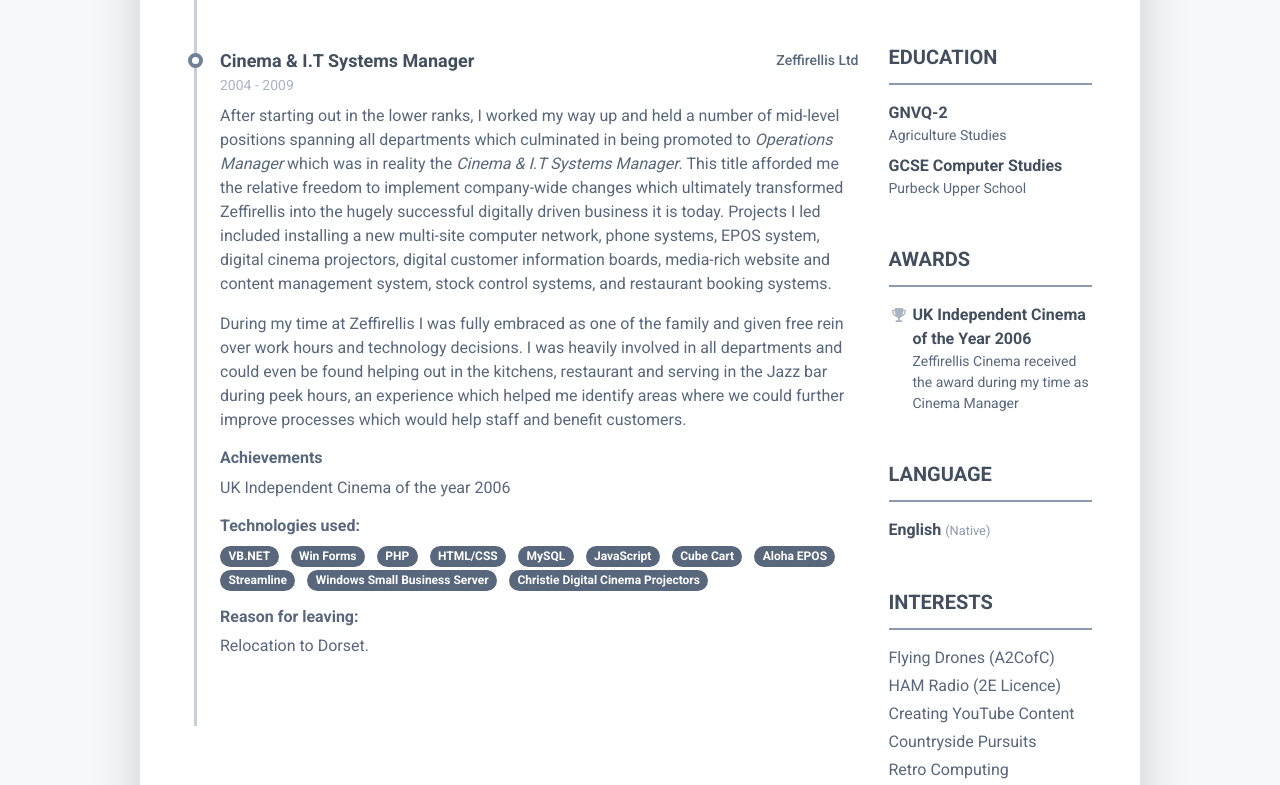
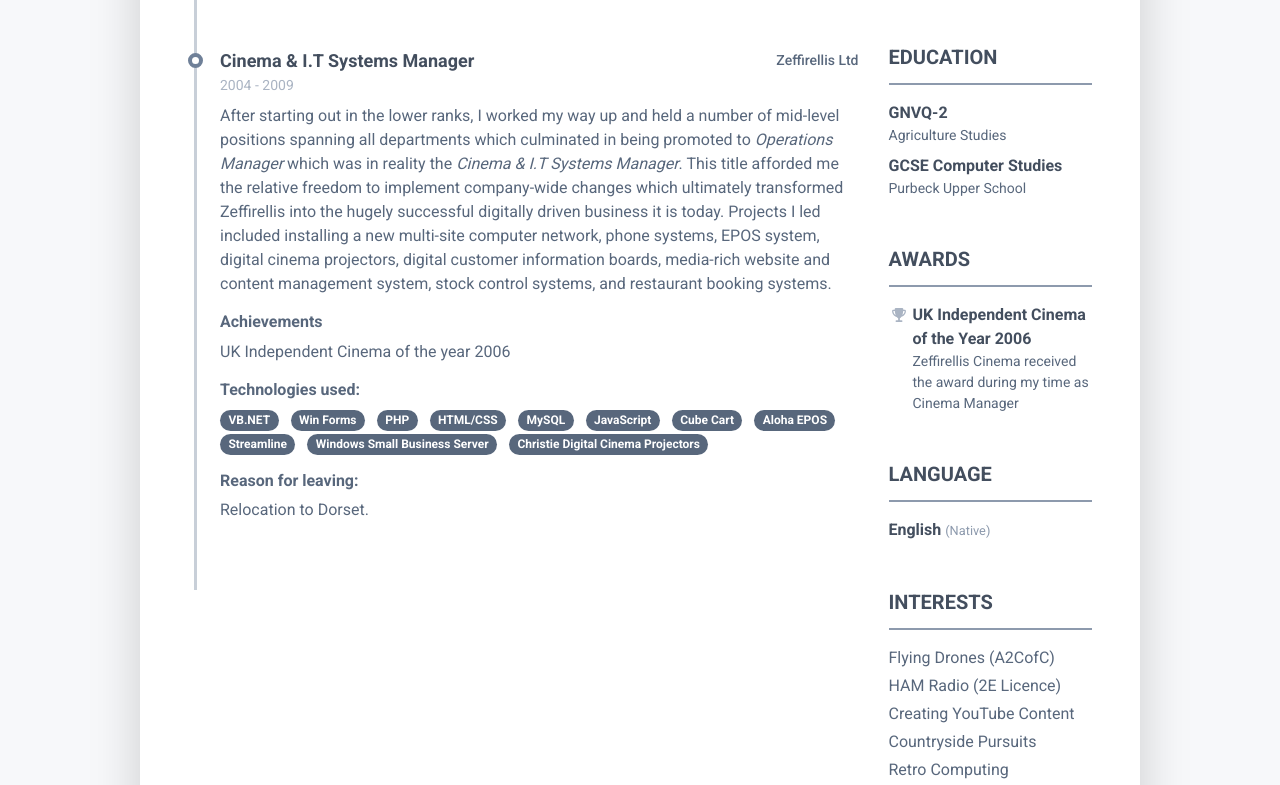
Before and after one commit to DorsetDevStudio/site-stuartgreen.uk, a plain HTML site: page index.html in a window 1280 px wide. Shown: the part 1445-2230 px from the top of the page. Drawn offline with Linux system fonts and the light colour scheme.

Commit message:
Update index.html

```diff
--- a/index.html
+++ b/index.html
@@ -222,7 +222,7 @@
 									    </div>
 									    <div class="resume-timeline-item-desc">
 										    <p>After starting out in the lower ranks, I worked my way up and held a number of mid-level positions spanning all departments which culminated in being promoted to <em>Operations Manager</em> which was in reality the <em>Cinema &amp; I.T Systems Manager</em>. This title afforded me the relative freedom to implement company-wide changes which ultimately transformed Zeffirellis into the hugely successful digitally driven business it is today. Projects I led included installing a new multi-site computer network, phone systems, EPOS system, digital cinema projectors, digital customer information boards, media-rich website and content management system, stock control systems, and restaurant booking systems.</p>
-											<p>During my time at Zeffirellis I was fully embraced as one of the family and given free rein over work hours and technology decisions. I was heavily involved in all departments and could even be found helping out in the kitchens, restaurant and serving in the Jazz bar during peek hours, an experience which helped me identify areas where we could further improve processes which would help staff and benefit customers.</p>
+
 											<h4 class="resume-timeline-item-desc-heading font-weight-bold">Achievements</h4>
 										    <p>UK Independent Cinema of the year 2006</p>
 										    <h4 class="resume-timeline-item-desc-heading font-weight-bold">Technologies used:</h4>
```
